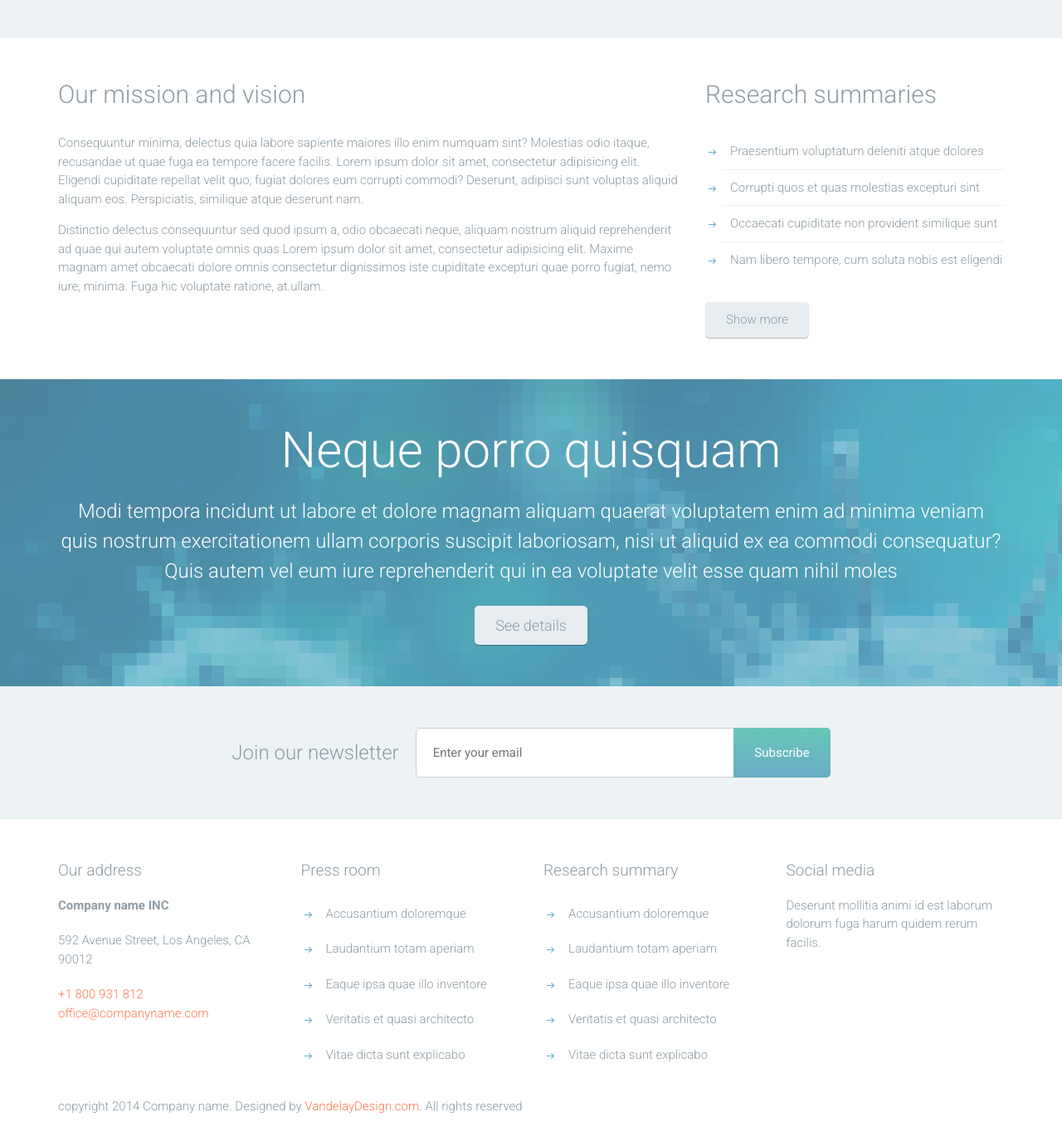
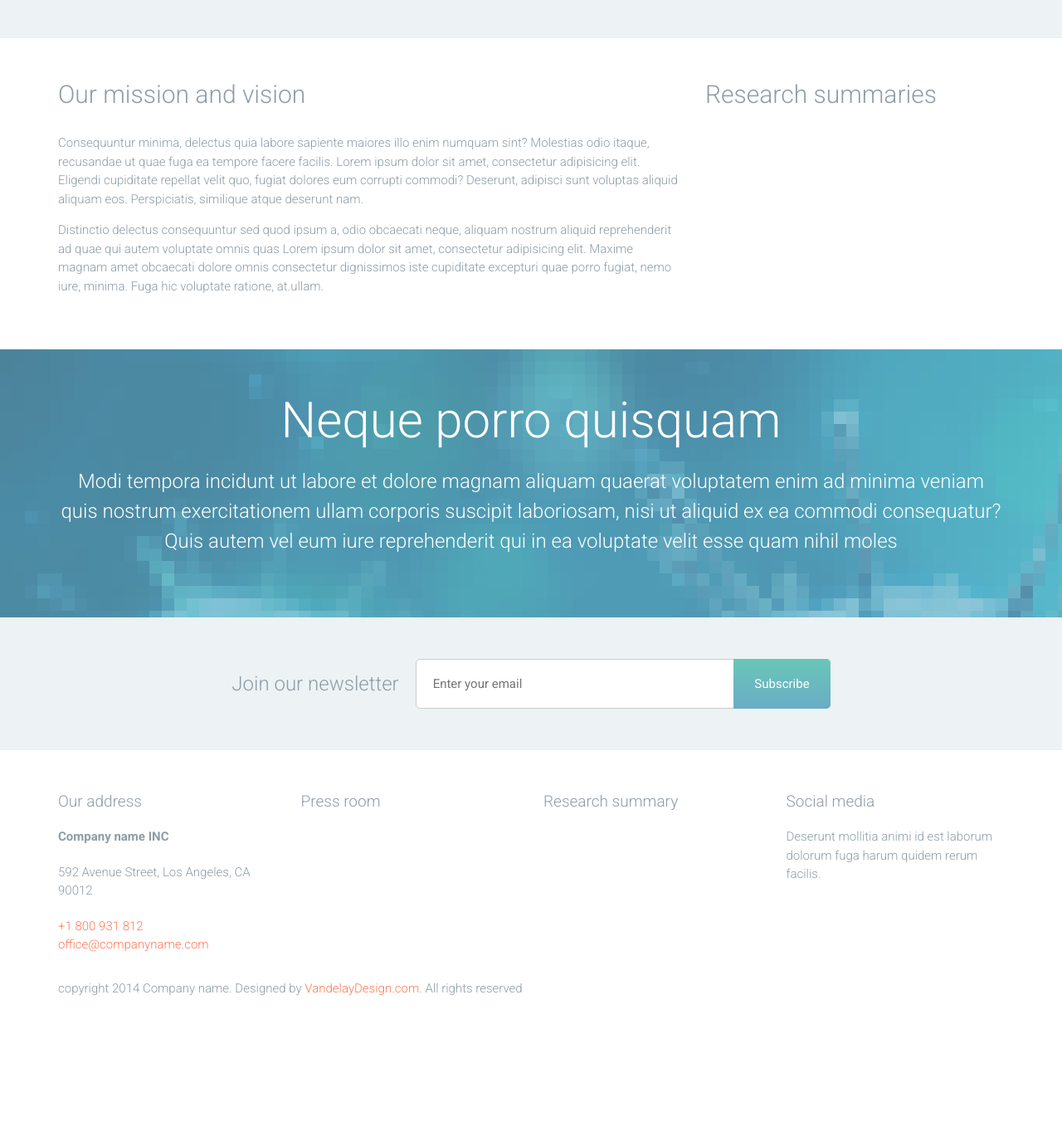
Before and after one commit to aiotrc/aiotrc.github.io, a Jekyll site: the page built from index.html, in a window 1280 px wide and 1400 px high, scrolled down 1827 px. Shown: the top 1381 px of the window at 83% size. Built offline with Jekyll 4.4.1, drawn with Linux system fonts in a browser that asks for light colours; after the commit the page ends 3094 px from its top, so only the background shows below that.

Commit message:
fixes more issues

```diff
--- a/index.html
+++ b/index.html
@@ -134,12 +134,12 @@ layout: default
           <div class="col-md-4">
             <h2 class="section-title">Research summaries</h2>
             <ul class="arrow-list has-border">
-              <li><a href="#">Praesentium voluptatum deleniti atque dolores</a></li>
-              <li><a href="#">Corrupti quos et quas molestias excepturi sint</a></li>
-              <li><a href="#">Occaecati cupiditate non provident similique sunt</a></li>
-              <li><a href="#">Nam libero tempore, cum soluta nobis est eligendi</a></li>
+              <!--<li><a href="#">Praesentium voluptatum deleniti atque dolores</a></li>-->
+              <!--<li><a href="#">Corrupti quos et quas molestias excepturi sint</a></li>-->
+              <!--<li><a href="#">Occaecati cupiditate non provident similique sunt</a></li>-->
+              <!--<li><a href="#">Nam libero tempore, cum soluta nobis est eligendi</a></li>-->
             </ul>
-            <a href="#" class="button">Show more</a>
+            <!--<a href="#" class="button">Show more</a>-->
           </div>
         </div>
       </div>
@@ -149,7 +149,7 @@ layout: default
       <div class="container">
         <h2 class="cta-title">Neque porro quisquam</h2>
         <p>Modi tempora incidunt ut labore et dolore magnam aliquam quaerat voluptatem enim ad minima veniam quis nostrum exercitationem ullam corporis suscipit laboriosam, nisi ut aliquid ex ea commodi consequatur? Quis autem vel eum iure reprehenderit qui in ea voluptate velit esse quam nihil moles</p>
-        <a href="#" class="button">See details</a>
+        <!--<a href="#" class="button">See details</a>-->
       </div>
     </div>
 
@@ -183,11 +183,11 @@ layout: default
           <div class="widget">
             <h3 class="widget-title">Press room</h3>
             <ul class="arrow-list">
-              <li><a href="#">Accusantium doloremque</a></li>
-              <li><a href="#">Laudantium totam aperiam</a></li>
-              <li><a href="#">Eaque ipsa quae illo inventore</a></li>
-              <li><a href="#">Veritatis et quasi architecto</a></li>
-              <li><a href="#">Vitae dicta sunt explicabo</a></li>
+              <!--<li><a href="#">Accusantium doloremque</a></li>-->
+              <!--<li><a href="#">Laudantium totam aperiam</a></li>-->
+              <!--<li><a href="#">Eaque ipsa quae illo inventore</a></li>-->
+              <!--<li><a href="#">Veritatis et quasi architecto</a></li>-->
+              <!--<li><a href="#">Vitae dicta sunt explicabo</a></li>-->
             </ul>
           </div>
         </div>
@@ -195,11 +195,11 @@ layout: default
           <div class="widget">
             <h3 class="widget-title">Research summary</h3>
             <ul class="arrow-list">
-              <li><a href="#">Accusantium doloremque</a></li>
-              <li><a href="#">Laudantium totam aperiam</a></li>
-              <li><a href="#">Eaque ipsa quae illo inventore</a></li>
-              <li><a href="#">Veritatis et quasi architecto</a></li>
-              <li><a href="#">Vitae dicta sunt explicabo</a></li>
+              <!--<li><a href="#">Accusantium doloremque</a></li>-->
+              <!--<li><a href="#">Laudantium totam aperiam</a></li>-->
+              <!--<li><a href="#">Eaque ipsa quae illo inventore</a></li>-->
+              <!--<li><a href="#">Veritatis et quasi architecto</a></li>-->
+              <!--<li><a href="#">Vitae dicta sunt explicabo</a></li>-->
             </ul>
           </div>
         </div>
```
Also changed, not shown: _includes/footer.html (+10 -10 lines), project.html (+14 -14 lines).
